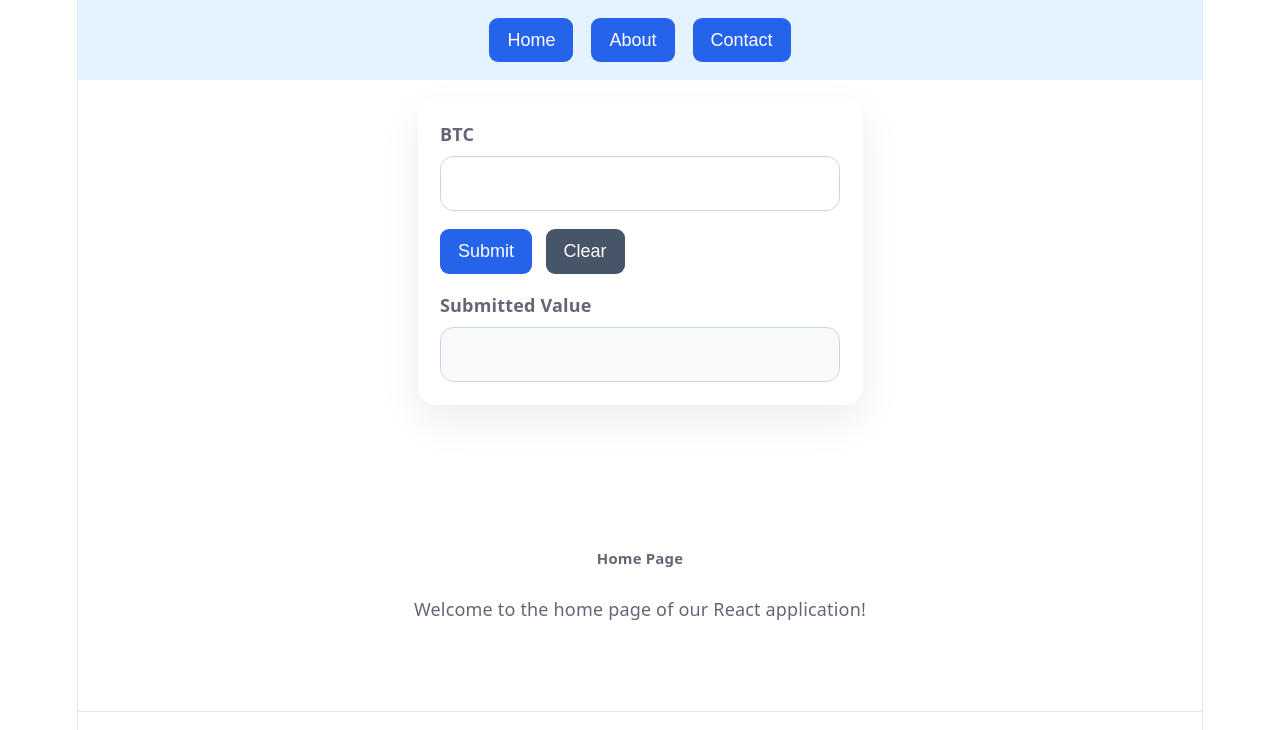
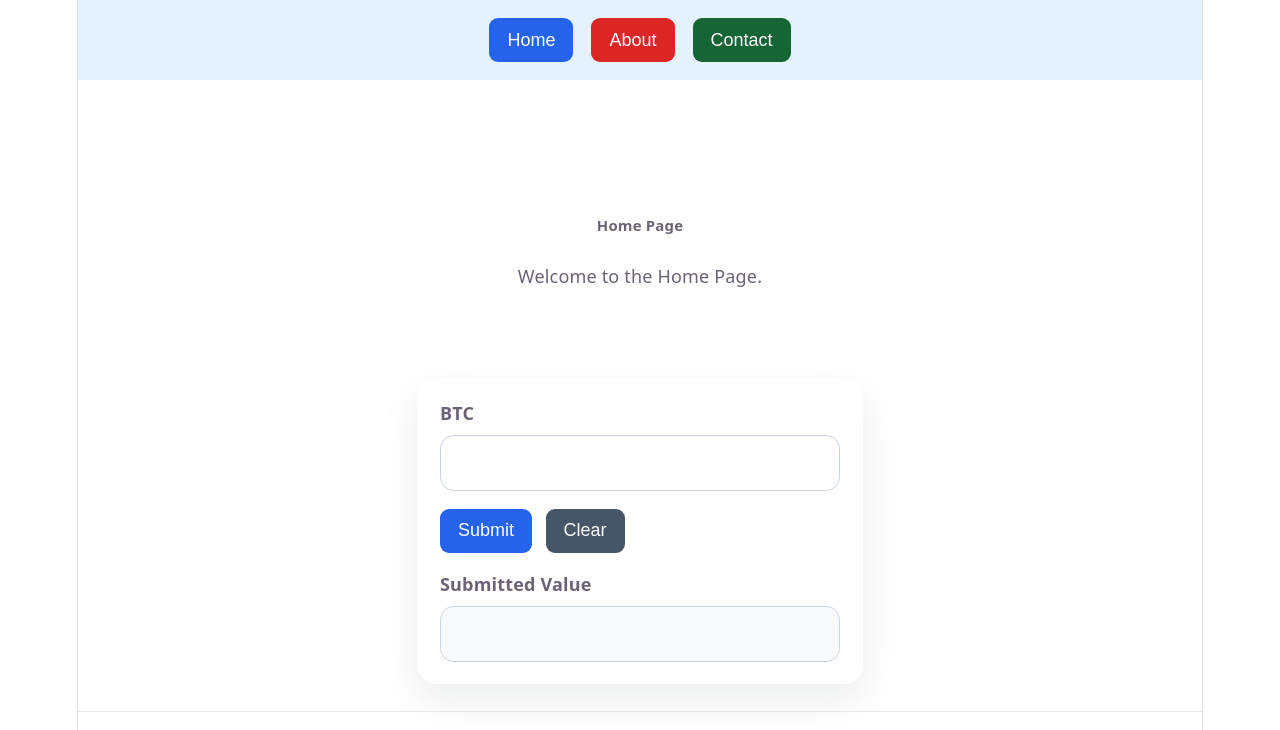
Before and after one commit to carldconner/React_test2, a React (Vite) app in the folder react-test2/: page / in a window 1280 px wide. Shown: the top 730 px of the page. Built offline with nearby package versions, Linux system fonts and the light colour scheme.

Commit message:
updated navigation

```diff
--- a/react-test2/src/About.jsx
+++ b/react-test2/src/About.jsx
@@ -4,9 +4,9 @@ function About() {
   return (
     <section id="center">
       <div>
-        <h5>About Us</h5>
+        <h5>About Page</h5>
         <p>
-          This is the about page. Learn more about our application here.
+          Welcome to the About Page.
         </p>
       </div>
     </section>
--- a/react-test2/src/App.jsx
+++ b/react-test2/src/App.jsx
@@ -1,4 +1,3 @@
-import { useState } from 'react'
 import { Routes, Route, useNavigate } from 'react-router-dom'
 import Home from './Home.jsx'
 import About from './About.jsx'
@@ -7,10 +6,8 @@ import './App.css'
 
 function App() {
   const navigate = useNavigate()
-  const [inputValue, setInputValue] = useState('')
-  const [submittedValue, setSubmittedValue] = useState('')
 
-  const buttonStyle = {
+  const buttonStyle1 = {
     marginRight: '1rem',
     padding: '0.65rem 1rem',
     backgroundColor: '#2563eb',
@@ -21,122 +18,24 @@ function App() {
     fontSize: '1rem',
   }
 
-  const handleInputChange = (event) => {
-    const nextValue = event.target.value
-    if (/^\d*\.?\d*$/.test(nextValue)) {
-      setInputValue(nextValue)
-    }
+  const buttonStyle2 = {
+    ...buttonStyle1,
+    backgroundColor: '#dc2626',
   }
 
-  const handleSubmit = async (event) => {
-    event.preventDefault()
-    if (!inputValue) {
-      setSubmittedValue('Please enter a BTC amount.')
-      return
-    }
-
-    setSubmittedValue('Loading current BTC price...')
-
-    try {
-      const response = await fetch(
-        'https://api.coingecko.com/api/v3/simple/price?ids=bitcoin&vs_currencies=usd'
-      )
-      const data = await response.json()
-      const priceUsd = data.bitcoin?.usd
-      if (typeof priceUsd !== 'number') {
-        throw new Error('Unable to read BTC price from API response.')
-      }
-
-      const totalUsd = Number(inputValue) * priceUsd
-      setSubmittedValue(
-        `${inputValue} BTC = $${totalUsd.toLocaleString(undefined, {
-          minimumFractionDigits: 2,
-          maximumFractionDigits: 2,
-        })}`
-      )
-    } catch (error) {
-      console.error(error)
-      setSubmittedValue('Could not fetch BTC price. Try again later.')
-    }
+  const buttonStyle3 = {
+    ...buttonStyle1,
+    backgroundColor: '#166534',
+    color: '#ffffff',
   }
 
   return (
     <>
       <nav style={{ padding: '1rem', backgroundColor: '#e5f2ff', marginBottom: '1rem' }}>
-        <button type="button" style={buttonStyle} onClick={() => navigate('/')}>Home</button>
-        <button type="button" style={buttonStyle} onClick={() => navigate('/about')}>About</button>
-        <button type="button" style={{ ...buttonStyle, marginRight: 0 }} onClick={() => navigate('/contact')}>Contact</button>
+        <button type="button" style={buttonStyle1} onClick={() => navigate('/')}>Home</button>
+        <button type="button" style={buttonStyle2} onClick={() => navigate('/about')}>About</button>
+        <button type="button" style={{ ...buttonStyle3, marginRight: 0 }} onClick={() => navigate('/contact')}>Contact</button>
       </nav>
-
-      <div style={{ display: 'flex', justifyContent: 'center', marginBottom: '1.5rem' }}>
-        <form
-          onSubmit={handleSubmit}
-          style={{
-            display: 'flex',
-            flexDirection: 'column',
-            gap: '1rem',
-            width: '100%',
-            maxWidth: '400px',
-            padding: '1.25rem',
-            borderRadius: '1rem',
-            backgroundColor: '#ffffff',
-            boxShadow: '0 16px 40px rgba(15, 23, 42, 0.08)',
-          }}
-        >
-          <label style={{ display: 'flex', flexDirection: 'column', textAlign: 'left', gap: '0.5rem', fontWeight: 600 }}>
-            BTC
-            <input
-              type="text"
-              value={inputValue}
-              onChange={handleInputChange}
-              inputMode="decimal"
-              pattern="^\d*\.?\d*$"
-              required
-              style={{
-                padding: '0.9rem 1rem',
-                borderRadius: '0.75rem',
-                border: '1px solid #cbd5e1',
-                fontSize: '1rem',
-              }}
-            />
-          </label>
-
-          <div style={{ display: 'flex', gap: '0.75rem', flexWrap: 'wrap' }}>
-            <button type="submit" style={{ ...buttonStyle, marginRight: 0 }}>
-              Submit
-            </button>
-            <button
-              type="button"
-              style={{
-                ...buttonStyle,
-                backgroundColor: '#475569',
-              }}
-              onClick={() => {
-                setInputValue('')
-                setSubmittedValue('')
-              }}
-            >
-              Clear
-            </button>
-          </div>
-
-          <div style={{ display: 'flex', flexDirection: 'column', textAlign: 'left', gap: '0.5rem' }}>
-            <label style={{ fontWeight: 600 }}>Submitted Value</label>
-            <input
-              type="text"
-              value={submittedValue}
-              readOnly
-              style={{
-                padding: '0.9rem 1rem',
-                borderRadius: '0.75rem',
-                border: '1px solid #cbd5e1',
-                backgroundColor: '#f8fafc',
-                fontSize: '1rem',
-              }}
-            />
-          </div>
-        </form>
-      </div>
 
       <Routes>
         <Route path="/" element={<Home />} />
--- a/react-test2/src/Contact.jsx
+++ b/react-test2/src/Contact.jsx
@@ -4,9 +4,9 @@ function Contact() {
   return (
     <section id="center">
       <div>
-        <h5>Contact Us</h5>
+        <h5>Contact Page</h5>
         <p>
-          Get in touch with us through this contact page.
+          Welcome to the Contact Page.
         </p>
       </div>
     </section>
--- a/react-test2/src/Home.jsx
+++ b/react-test2/src/Home.jsx
@@ -1,15 +1,141 @@
+import { useState } from 'react'
 import './App.css'
 
 function Home() {
+  const [inputValue, setInputValue] = useState('')
+  const [submittedValue, setSubmittedValue] = useState('')
+
+  const buttonStyle = {
+    marginRight: '1rem',
+    padding: '0.65rem 1rem',
+    backgroundColor: '#2563eb',
+    color: '#ffffff',
+    border: 'none',
+    borderRadius: '0.5rem',
+    cursor: 'pointer',
+    fontSize: '1rem',
+  }
+
+  const handleInputChange = (event) => {
+    const nextValue = event.target.value
+    if (/^\d*\.?\d*$/.test(nextValue)) {
+      setInputValue(nextValue)
+    }
+  }
+
+  const handleSubmit = async (event) => {
+    event.preventDefault()
+    if (!inputValue) {
+      setSubmittedValue('Please enter a BTC amount.')
+      return
+    }
+
+    setSubmittedValue('Loading current BTC price...')
+
+    try {
+      const response = await fetch(
+        'https://api.coingecko.com/api/v3/simple/price?ids=bitcoin&vs_currencies=usd'
+      )
+      const data = await response.json()
+      const priceUsd = data.bitcoin?.usd
+      if (typeof priceUsd !== 'number') {
+        throw new Error('Unable to read BTC price from API response.')
+      }
+
+      const totalUsd = Number(inputValue) * priceUsd
+      setSubmittedValue(
+        `${inputValue} BTC = $${totalUsd.toLocaleString(undefined, {
+          minimumFractionDigits: 2,
+          maximumFractionDigits: 2,
+        })}`
+      )
+    } catch (error) {
+      console.error(error)
+      setSubmittedValue('Could not fetch BTC price. Try again later.')
+    }
+  }
+
   return (
+    <>
       <section id="center">
         <div>
           <h5>Home Page</h5>
           <p>
-          Welcome to the home page of our React application!
+            Welcome to the Home Page.
           </p>
         </div>
       </section>
+
+      <div style={{ display: 'flex', justifyContent: 'center', marginBottom: '1.5rem' }}>
+        <form
+          onSubmit={handleSubmit}
+          style={{
+            display: 'flex',
+            flexDirection: 'column',
+            gap: '1rem',
+            width: '100%',
+            maxWidth: '400px',
+            padding: '1.25rem',
+            borderRadius: '1rem',
+            backgroundColor: '#ffffff',
+            boxShadow: '0 16px 40px rgba(15, 23, 42, 0.08)',
+          }}
+        >
+          <label style={{ display: 'flex', flexDirection: 'column', textAlign: 'left', gap: '0.5rem', fontWeight: 600 }}>
+            BTC
+            <input
+              type="text"
+              value={inputValue}
+              onChange={handleInputChange}
+              inputMode="decimal"
+              pattern="^\d*\.?\d*$"
+              required
+              style={{
+                padding: '0.9rem 1rem',
+                borderRadius: '0.75rem',
+                border: '1px solid #cbd5e1',
+                fontSize: '1rem',
+              }}
+            />
+          </label>
+
+          <div style={{ display: 'flex', gap: '0.75rem', flexWrap: 'wrap' }}>
+            <button type="submit" style={{ ...buttonStyle, marginRight: 0 }}>
+              Submit
+            </button>
+            <button
+              type="button"
+              style={{
+                ...buttonStyle,
+                backgroundColor: '#475569',
+              }}
+              onClick={() => {
+                setInputValue('')
+                setSubmittedValue('')
+              }}
+            >
+              Clear
+            </button>
+          </div>
+
+          <div style={{ display: 'flex', flexDirection: 'column', textAlign: 'left', gap: '0.5rem' }}>
+            <label style={{ fontWeight: 600 }}>Submitted Value</label>
+            <input
+              type="text"
+              value={submittedValue}
+              readOnly
+              style={{
+                padding: '0.9rem 1rem',
+                borderRadius: '0.75rem',
+                border: '1px solid #cbd5e1',
+                backgroundColor: '#f8fafc',
+                fontSize: '1rem',
+              }}
+            />
+          </div>
+        </form>
+      </div>
+    </>
   )
 }
 
```
Lines whose indentation alone changed are shown as unchanged.
